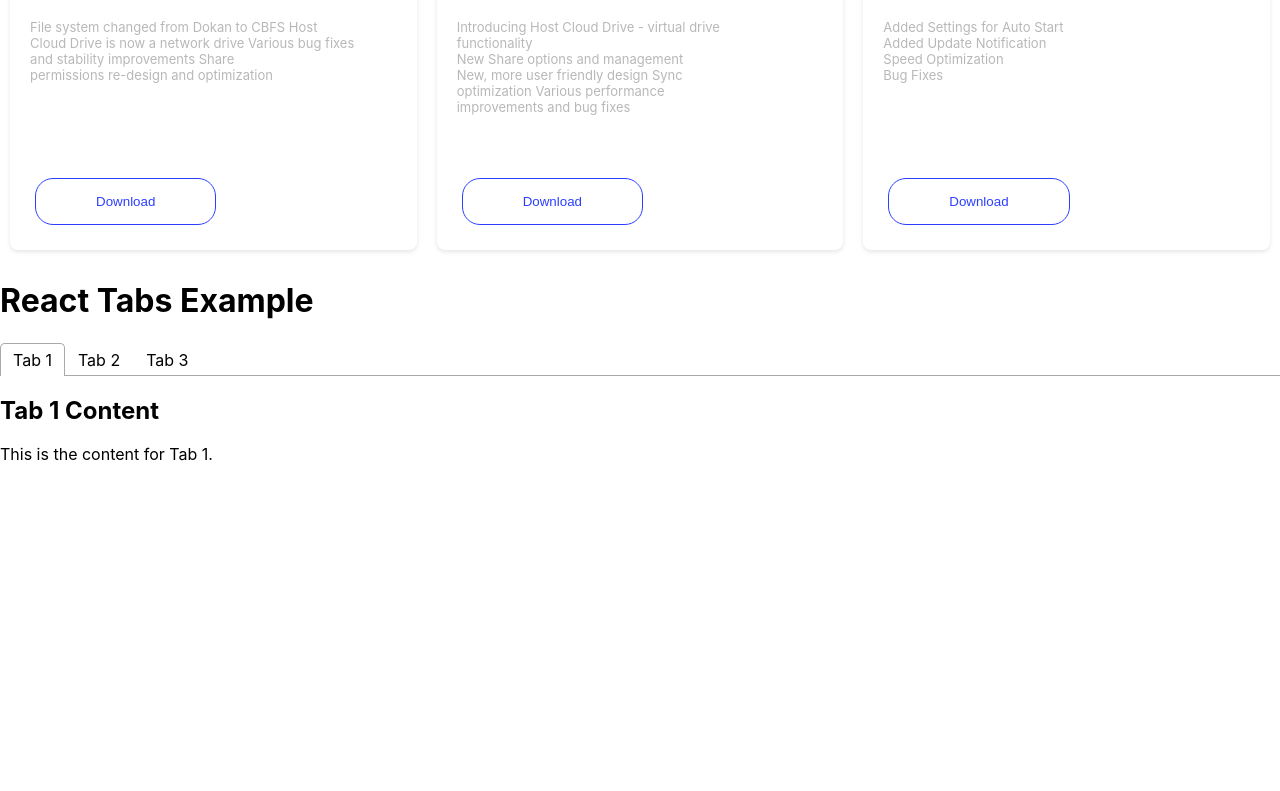
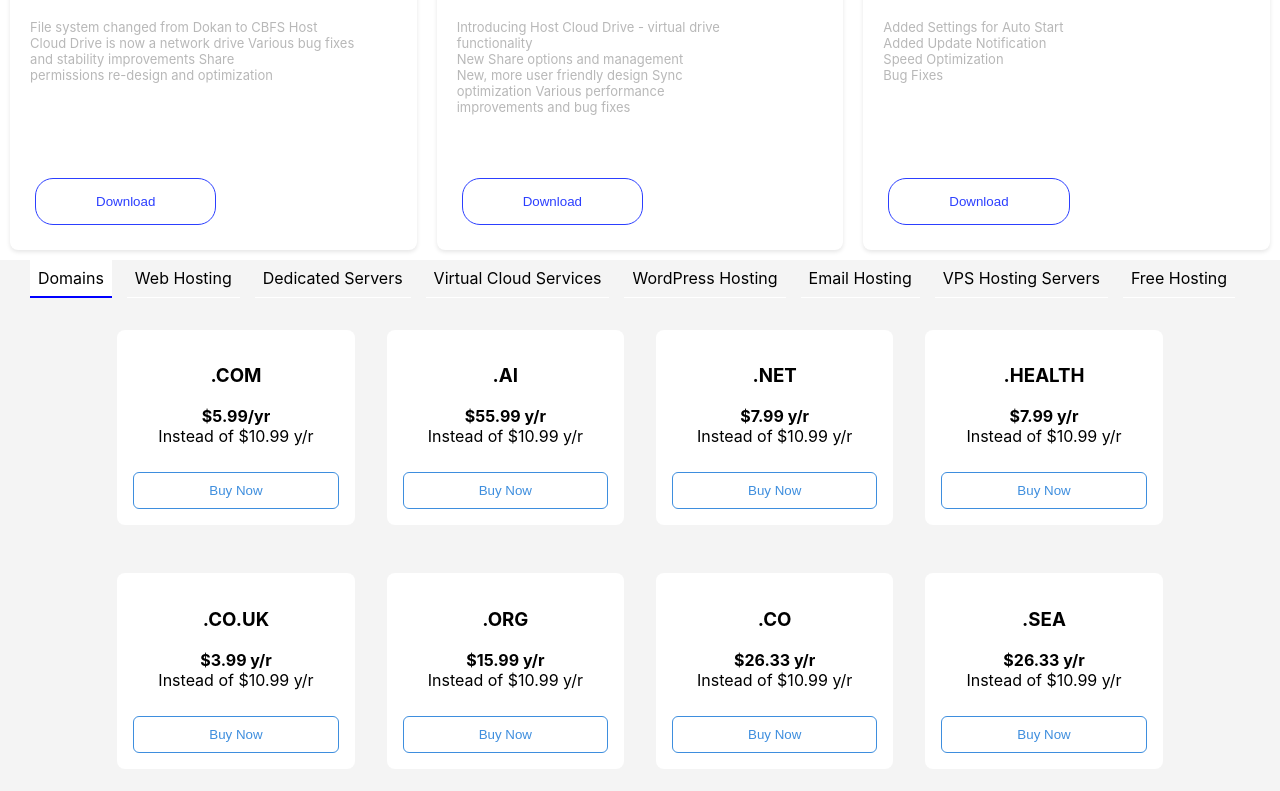
Before and after one commit to FestaMazreku/react-js, a React (Create React App) app: page / in a window 1280 px wide. Shown: the part 1297-2088 px from the top of the page. Before the commit the page ends 1777 px from the top, so only its background shows below. Built offline with nearby package versions, Linux system fonts and the light colour scheme.

Commit message:
Working on the second task

```diff
--- a/src/App.css
+++ b/src/App.css
@@ -18,13 +18,19 @@
   }
 }
 
+@media (max-width: 768px) {
+  .box > .item {
+    flex: 0 0 calc(50% - 20px);
+  }
+}
+
 @media (max-width: 576px) {
   .box > .item {
     flex: 0 0 calc(100% - 20px);
   }
 }
 
-@media only screen and (max-width: 768px) {
+@media (max-width: 340px) {
   .box > .item {
     flex: 0 0 calc(100% - 20px);
   }
--- a/src/App.js
+++ b/src/App.js
@@ -5,6 +5,7 @@ import Tab from './components/tab';
 
 function App() {
   const cardData = [
+
     {
       date: "3.3.0 (14/05/2018)",
       button: "New",
--- a/src/components/card.css
+++ b/src/components/card.css
@@ -21,6 +21,12 @@
 
 @media only screen and (max-width: 480px) {
   .card {
+    flex: 0 0 calc(50% - 20px);
+  }
+}
+
+@media only screen and (max-width: 340px) {
+  .card {
     flex: 0 0 calc(100% - 20px);
   }
 }
--- a/src/components/card.jsx
+++ b/src/components/card.jsx
@@ -2,6 +2,7 @@ import React from 'react';
 import './card.css';
 
 const Card = ({ date, title, body, buttonText, button, button2, button3 }) => {
+
   const cardStyles = {
     textAlign: 'left',
     borderRadius: '8px',
--- a/src/components/tab.js
+++ b/src/components/tab.js
@@ -1,29 +1,140 @@
-import { Tab, Tabs, TabList, TabPanel } from "react-tabs";
-import "react-tabs/style/react-tabs.css";
+import React, { useState } from "react";
 
-function App() {
-  const tabs = ["Tab 1", "Tab 2", "Tab 3"];
+const Card = ({ title, content }) => (
+  <div
+    style={{
+      border: "0px solid #ddd",
+      padding: "16px",
+      margin: "16px",
+      borderRadius: "8px",
+      textAlign: "center",
+      background: "white",
+    }}
+  >
+    <h3>{title}</h3>
+    <p
+      dangerouslySetInnerHTML={{
+        __html: content.replace("Instead of", "<br> Instead of"),
+      }}
+    />
+    <button
+      style={{
+        marginTop: "10px",
+        padding: "10px 75px",
+        border: "1px solid #3E8EDE",
+        borderRadius: "6px",
+        background: "white",
+        color: "#3E8EDE",
+      }}
+    >
+      Buy Now
+    </button>
+  </div>
+);
+
+const TabsComponent = ({ tabData }) => {
+  const [selectedTab, setSelectedTab] = useState(0);
+
+  const chunkArray = (arr, size) => {
+    return Array.from({ length: Math.ceil(arr.length / size) }, (v, i) =>
+      arr.slice(i * size, i * size + size)
+    );
+  };
+
+  const rowsOfCards = chunkArray(tabData[selectedTab].cards, 4);
+
+  return (
+    <div style={{ textAlign: "center", background: "#f4f4f4" }}>
+      <div
+        style={{
+          display: "flex",
+          justifyContent: "center",
+          marginBottom: "16px",
+          background: "#f4f4f4",
+        }}
+      >
+        {tabData.map((tab, index) => (
+          <div
+            key={index}
+            onClick={() => setSelectedTab(index)}
+            style={{
+              padding: "8px",
+              borderBottom:
+                selectedTab === index ? "2px solid blue" : "1px solid white",
+              marginRight: "15px",
+              backgroundColor: selectedTab === index ? "white" : "#f4f4f4", // Change background color
+              color: selectedTab === index ? "black" : "inherit",
+            }}
+          >
+            {tab.title}
+          </div>
+        ))}
+      </div>
+
+      <div
+        style={{ display: "flex", flexWrap: "wrap", justifyContent: "center" }}
+      >
+        {rowsOfCards.map((row, rowIndex) => (
+          <div key={rowIndex} style={{ display: "flex", marginBottom: "16px" }}>
+            {row.map((card, cardIndex) => (
+              <Card key={cardIndex} title={card.title} content={card.content} />
+            ))}
+          </div>
+        ))}
+      </div>
+    </div>
+  );
+};
+
+const App = () => {
+  const tabsData = [
+    {
+      title: "Domains",
+      cards: [
+        { title: ".COM", content: "<b> $5.99/yr </b> Instead of $10.99 y/r" },
+        { title: ".AI", content: "<b> $55.99 y/r </b> Instead of $10.99 y/r" },
+        { title: ".NET", content: "<b> $7.99 y/r </b> Instead of $10.99 y/r" },
+        {
+          title: ".HEALTH",
+          content: "<b> $7.99 y/r </b> Instead of $10.99 y/r",
+        },
+        {
+          title: ".CO.UK",
+          content: "<b> $3.99 y/r </b> Instead of $10.99 y/r",
+        },
+        { title: ".ORG", content: "<b> $15.99 y/r </b> Instead of $10.99 y/r" },
+        { title: ".CO", content: "<b> $26.33 y/r </b> Instead of $10.99 y/r" },
+        { title: ".SEA", content: "<b> $26.33 y/r </b> Instead of $10.99 y/r" },
+      ],
+    },
+    {
+      title: "Web Hosting",
+    },
+    {
+      title: "Dedicated Servers",
+    },
+    {
+      title: "Virtual Cloud Services",
+    },
+    {
+      title: "WordPress Hosting",
+    },
+    {
+      title: "Email Hosting",
+    },
+    {
+      title: "VPS Hosting Servers",
+    },
+    {
+      title: "Free Hosting",
+    },
+  ];
 
   return (
     <div>
-      <h1>React Tabs Example</h1>
-
-      <Tabs>
-        <TabList>
-          {tabs.map((tab, index) => (
-            <Tab key={index}>{tab}</Tab>
-          ))}
-        </TabList>
-
-        {tabs.map((tab, index) => (
-          <TabPanel key={index}>
-            <h2>{tab} Content</h2>
-            <p>This is the content for {tab}.</p>
-          </TabPanel>
-        ))}
-      </Tabs>
+      <TabsComponent tabData={tabsData} />
     </div>
   );
-}
+};
 
 export default App;
```
Also changed, not shown: public/index.html (line endings or trailing spaces), src/components/component.js (line endings or trailing spaces), src/index.css (line endings or trailing spaces), src/index.js (line endings or trailing spaces), src/reportWebVitals.js (line endings or trailing spaces), 1 other file (tests, documents, lock files or other folders).
